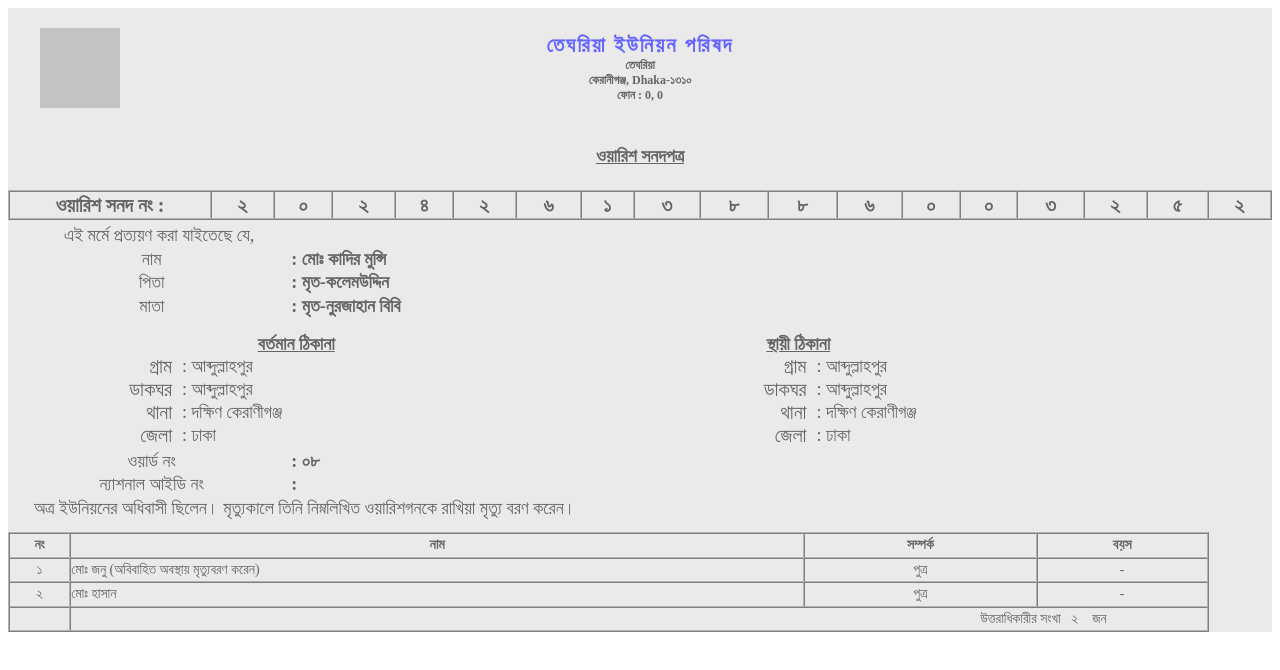
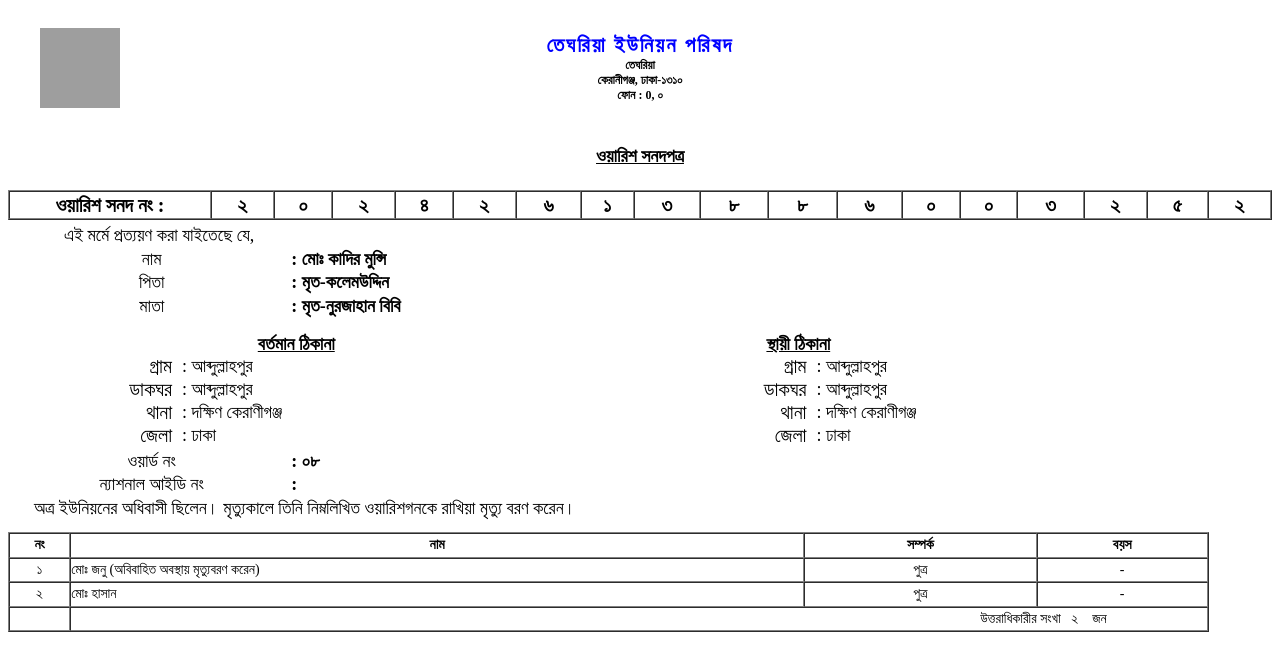
Before and after one commit to taghoriaup/index.php-onlinetrack-warish_onosondan-tid-20242613886003252, a plain HTML site: page index.html in a window 1280 px wide. Drawn offline with Linux system fonts and the light colour scheme; grey boxes are pictures that could not be loaded.

Commit message:
Update index.html

```diff
--- a/index.html
+++ b/index.html
@@ -2,30 +2,24 @@
 
 <head>
     <meta charset="utf-8">
-	<base href="https://www.taghoriaup.com/"/>
+    <base href="https://www.taghoriaup.com/">
 </head>
+
 <body>
-
-		  <!------header div start here---->
-
-
-
-			<div style="background-color: #ddd; opacity: 0.6;">
-		<table   height="120px" border="0px"  style="width:100%;margin:0px auto;" cellspacing="0" cellpadding="0">
+    <!--header div start here---->
+    <table height="120px" border="0px" style="width:100%;margin:0px auto;" cellspacing="0" cellpadding="0">
+        <tbody>
             <tr>
-				<td style="width:1.5in; text-align:center;"><img src="logo_images/logo.png" height="80px" width="80px"/></td>
-				<td style="text-align:center;height:60px;font-family:SolaimanLipi;thoma;"><font style="font-size:21px;letter-spacing:2px; font-weight:bold; color:blue; width:5.5in;">তেঘরিয়া ইউনিয়ন পরিষদ</font>  <br />
-					<font style="font-size:12px; font-weight:bold;">তেঘরিয়া <br />
-										কেরানীগঞ্জ,&nbsp;Dhaka-১৩১০ <br />
-					ফোন : 0,&nbsp;0</font>
+                <td style="width:1.5in; text-align:center;"><img src="logo_images/logo.png" height="80px" width="80px"></td>
+                <td style="text-align:center;height:60px;font-family:SolaimanLipi;thoma;">
+                    <font style="font-size:21px;letter-spacing:2px; font-weight:bold; color:blue; width:5.5in;">তেঘরিয়া ইউনিয়ন পরিষদ</font> <br>
+                    <font style="font-size:12px; font-weight:bold;">তেঘরিয়া <br> কেরানীগঞ্জ,&nbsp;ঢাকা-১৩১০ <br> ফোন : 0,&nbsp;০</font>
                 </td>
                 <td style="width:1.5in;"></td>
             </tr>
+        </tbody>
     </table>
-
-
-
-		 <!----header div close here---->
+    <!--header div close here---->
 
 		 <table align="center"  style="height:42px; border:1px; margin-top:5px; margin-bottom:15px;">
 			<tr>
```
Lines whose indentation alone changed are shown as unchanged.
